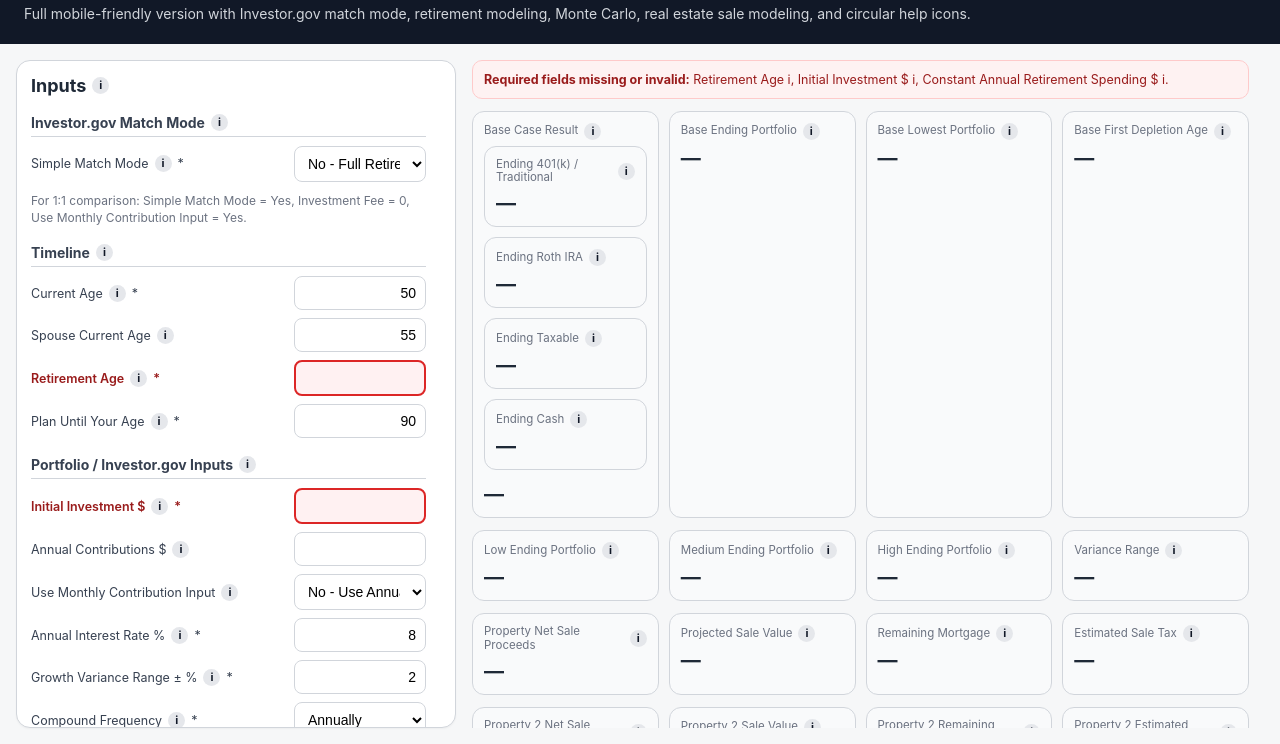
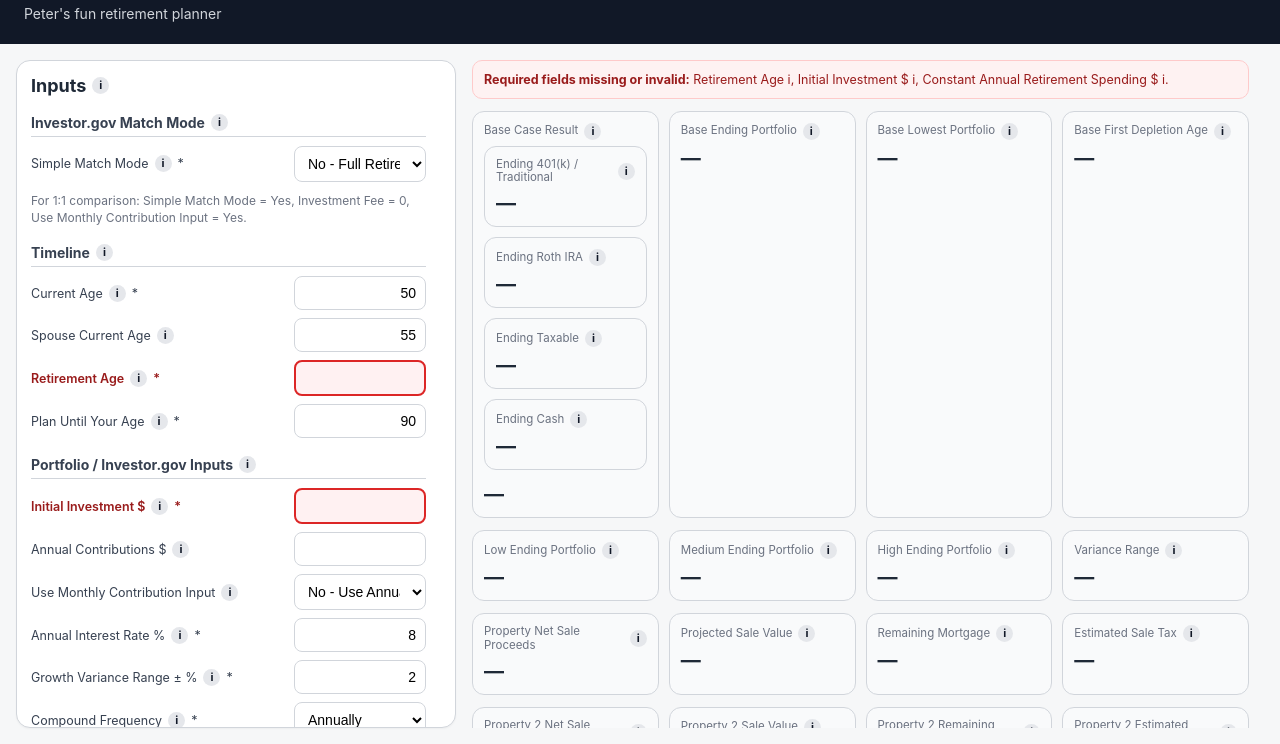
Before and after one commit to pchoi94/retirement-calculator, a plain HTML site: page index.html in a window 1280 px wide. Shown: the part 56-800 px from the top of the page. Drawn offline with Linux system fonts and the light colour scheme.

Commit message:
Add files via upload

```diff
--- a/index.html
+++ b/index.html
@@ -936,7 +936,7 @@ canvas {
 <body>
 <header>
 <h1>Retirement Planning Calculator</h1>
-<p>Full mobile-friendly version with Investor.gov match mode, retirement modeling, Monte Carlo, real estate sale modeling, and circular help icons.</p>
+<p>Peter's fun retirement planner</p>
 </header>
 <main>
 <section class="card inputs">
```
